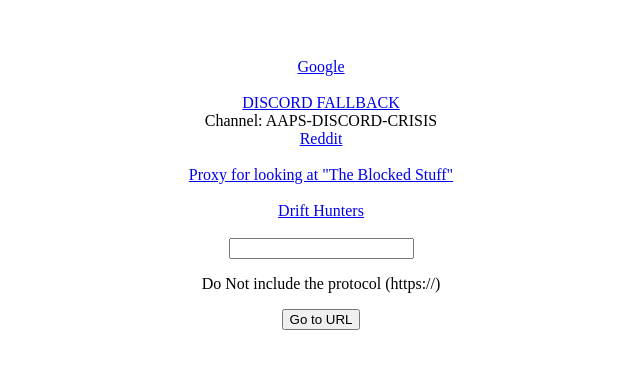
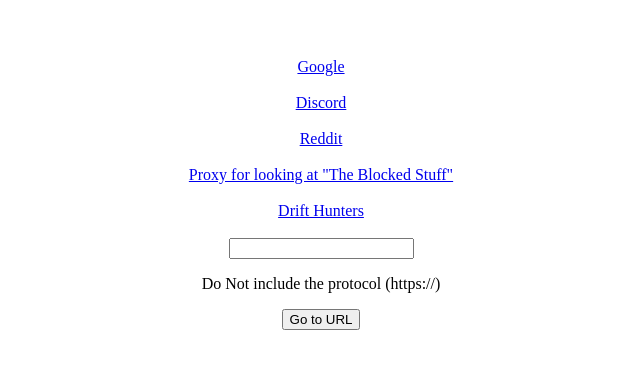
Before and after one commit to bvoid82/quickaccs, a plain HTML site: page index.html in a window 1280 px wide. Shown: the part 214-582 px from the top of the page, without its empty margins (319-959 px from the left). Drawn offline with Linux system fonts and the light colour scheme; no server answers.

Commit message:
Update index.html

```diff
--- a/index.html
+++ b/index.html
@@ -25,7 +25,7 @@
   </style>
   <div class=centered>
 <a href="https://google.com">Google</a><br>
-<a href="https://ircnet.chat/">DISCORD FALLBACK</a>Channel: AAPS-DISCORD-CRISIS <br>
+<a href="https://discord.com/login">Discord</a><br>
 <a href="https://reddit.com">Reddit</a><br>
    <a href="https://proxyscrape.com/web-proxy">Proxy for looking at "The Blocked Stuff"</a><br>
    <a href="http://v6p9d9t4.ssl.hwcdn.net/html/1792221/ItchIO/index.html">Drift Hunters</a><br>
```
